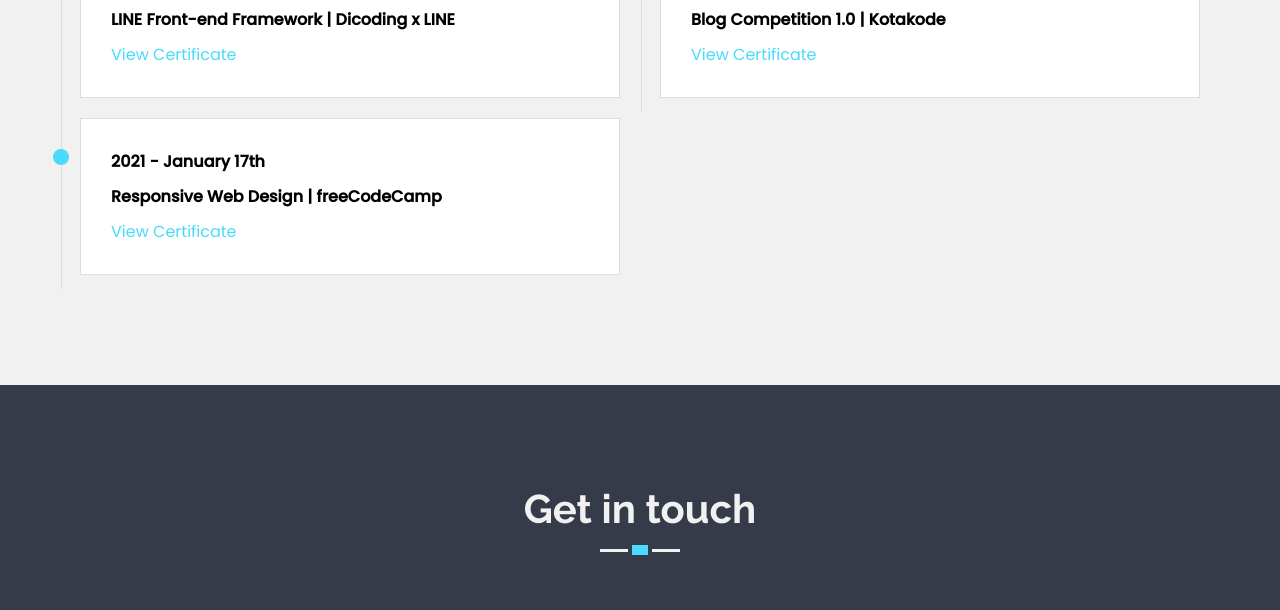
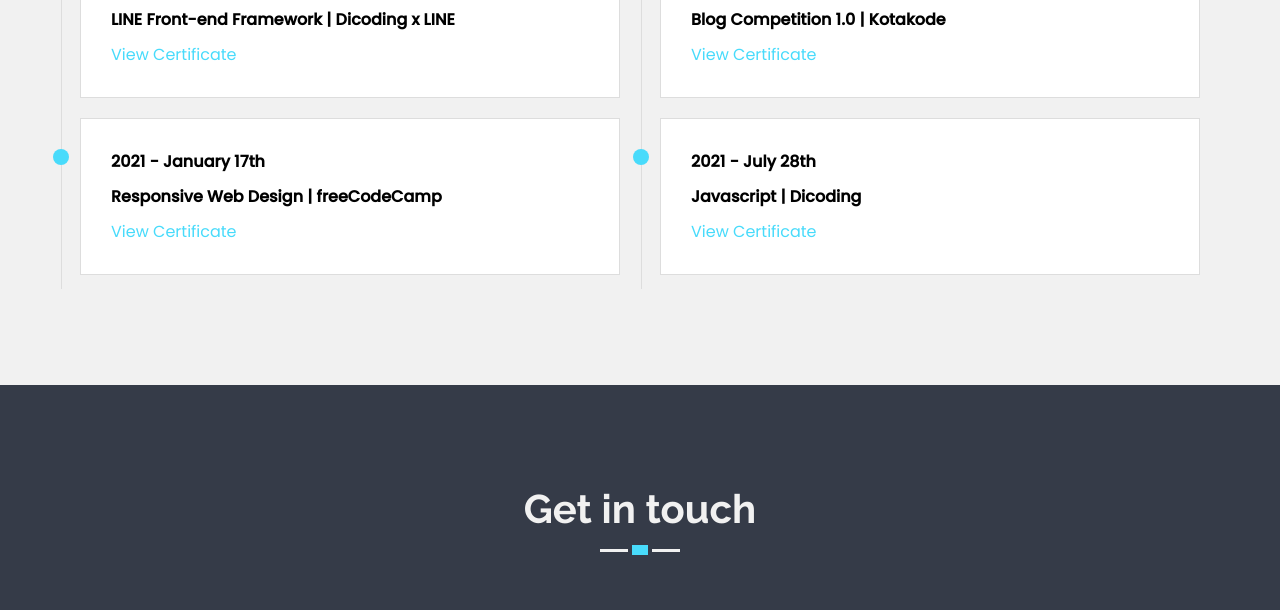
Before and after one commit to jonathanbasuki/current-portfolio-web, a plain HTML site: page index.html in a window 1280 px wide. Shown: the part 3045-3655 px from the top of the page. Drawn offline with nearby package versions, Linux system fonts and the light colour scheme.

Commit message:
add new certificate

```diff
--- a/index.html
+++ b/index.html
@@ -244,6 +244,12 @@
           <h3>Responsive Web Design | freeCodeCamp</h3>
           <a href="https://www.freecodecamp.org/certification/jonathanbasuki/responsive-web-design" target="_blank" rel="noopener noreferrer" class="view">View Certificate</a>
         </div>
+
+        <div class="block">
+          <h4>2021 - July 28th</h4>
+          <h3>Javascript | Dicoding</h3>
+          <a href="https://www.dicoding.com/certificates/98XWKGW6LXM3" target="_blank" rel="noopener noreferrer" class="view">View Certificate</a>
+        </div>
       </div>
     </div>
   </section>
```
